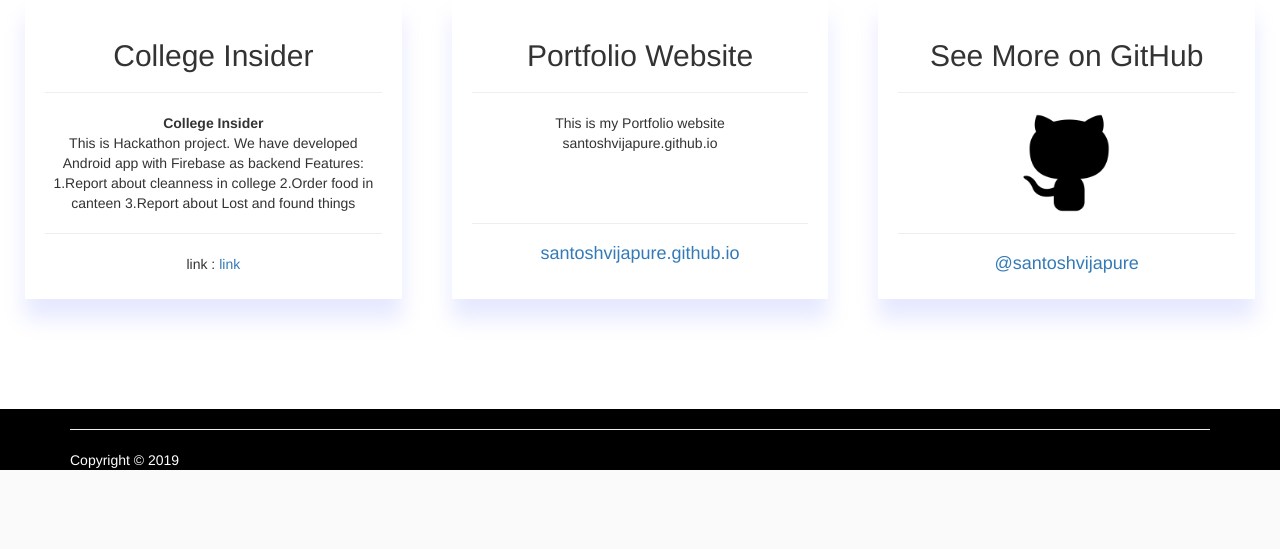
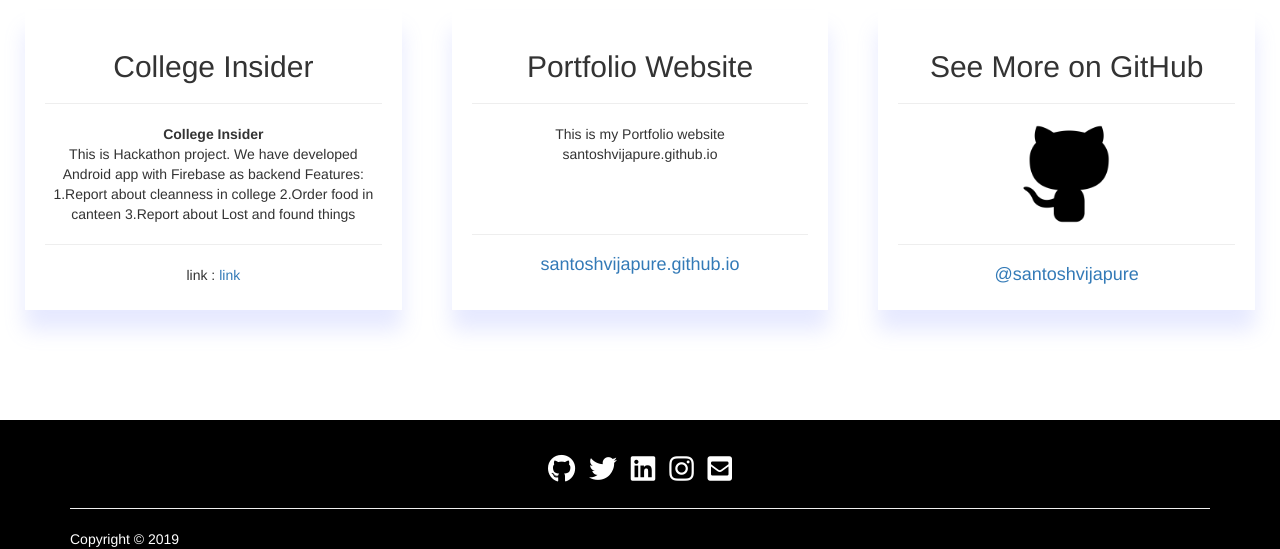
Before and after one commit to santoshvijapure/santoshvijapure.github.io, a PHP site: page /index/index.html in a window 1280 px wide. Shown: the part 3180-3729 px from the top of the page. Before the commit the page ends 3650 px from the top, so only its background shows below. Run offline with PHP 8.4, Linux system fonts and the light colour scheme; some libraries are stand-ins or nearby versions.

Commit message:
footer icon fixed

```diff
--- a/index/index.html
+++ b/index/index.html
@@ -21,6 +21,10 @@
 
     <!-- bootstrap script  -->
     <script src="../libs/js/bootstrap.js"></script>
+
+    <!-- -------------------font awesome------------------- -->
+    <link rel="stylesheet" href="https://use.fontawesome.com/releases/v5.6.3/css/all.css" integrity="sha384-UHRtZLI+pbxtHCWp1t77Bi1L4ZtiqrqD80Kn4Z8NTSRyMA2Fd33n5dQ8lWUE00s/" crossorigin="anonymous">
+
 
     <!-- app level scripts -->
     <script src="../script.js"></script>
@@ -89,7 +93,7 @@
 
         <div class="container" id="about">
             <h1>portfolio.json</h1>
-            <pre id="social">
+            <pre>
   var root =
   {
     "node_id": "MDa6VINlsjIH5MAT0Mg5",
@@ -97,11 +101,11 @@
     "name":"Santosh vijapure",
 
     "social-medias": [
-        <a href="https://github.com/santoshvijapure" >GitHub</a>
-        <a href="https://www.linkedin.com/in/Santosh-vijapure">LinkedIn</a>
-        <a href="https://facebook.com/Santoshkumar.vijapure">Facebook</a>
-        <a href="https://www.instagram.com/santosh.js/">Instagram </a>
-        <a href="https://twitter.com/sant0shvijapure">Twitter</a>
+        <a href="https://github.com/santoshvijapure" ><i class="fab fa-github-square"></i>GitHub</a>
+        <a href="https://www.linkedin.com/in/Santosh-vijapure"><i class="fab fa-linkedin"></i>LinkedIn</a>
+        <a href="https://facebook.com/Santoshkumar.vijapure"><i class="fab fa-facebook-square"></i>Facebook</a>
+        <a href="https://www.instagram.com/santosh.js/"><i class="fab fa-instagram"></i>Instagram </a>
+        <a href="https://twitter.com/sant0shvijapure"><i class="fab fa-twitter-square"></i>Twitter</a>
     ],
 
     "skills":[
@@ -384,8 +388,17 @@
 <br>
 
 <!-- ------------------- footer ------------------- -->
-<footer class="">
+<footer class="" id="social">
     <div class="footer container">
+            <div class="text-center">
+                    <div class="text text-center ">
+                        <a href="https://github.com/santoshvijapure"><i class="fab fa-github fa-2x social"></i></a>
+                        <a href="https://twitter.com/sant0shvijapure"><i class="fab fa-twitter fa-2x social"></i></a>
+                        <a href="https://www.linkedin.com/in/Santosh-vijapure"><i class="fab fa-linkedin fa-2x social"></i></a>
+                        <a href="https://www.instagram.com/santosh.js/"><i class="fab fa-instagram fa-2x social"></i></a>
+                        <a href="mailto:Vijapuresantosh@gmail.com"><i class="fa fa-envelope-square fa-2x social"></i></a>
+                    </div>
+                </div>
         <hr>
 Copyright © 2019
     </div>
--- a/style.css
+++ b/style.css
@@ -23,4 +23,17 @@
 footer{
     background: black;
     color: white;
+    padding-top: 30px;
 }
+  i{
+  color: white !important;
+  margin: 5px;
+  }
+
+  i{
+      transition: transform .6s;
+
+  }
+  i:hover {
+      transform: scale(1.3); /* (150% zoom - Note: if the zoom is too large, it will go outside of the viewport) */
+  }
```
